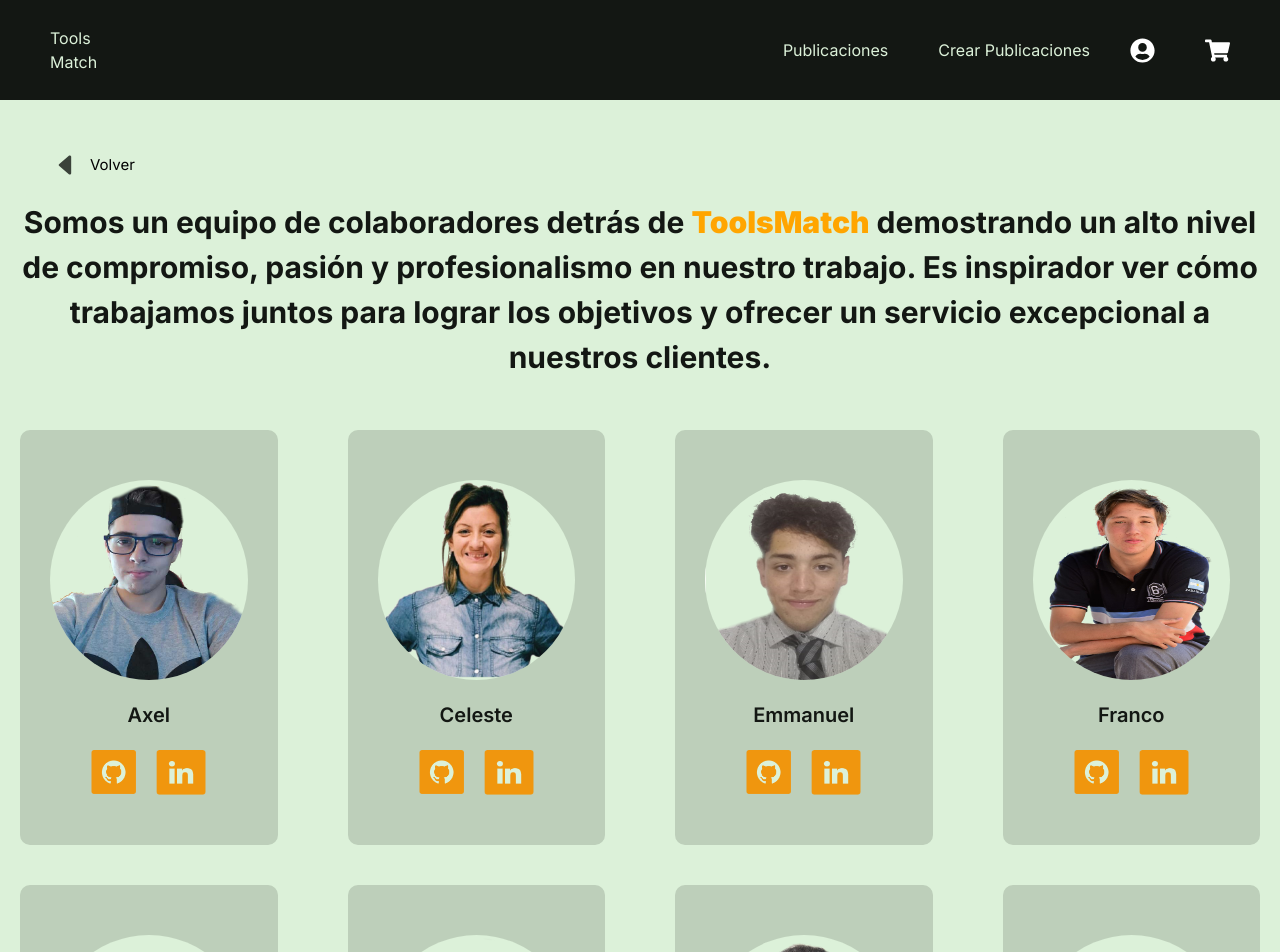
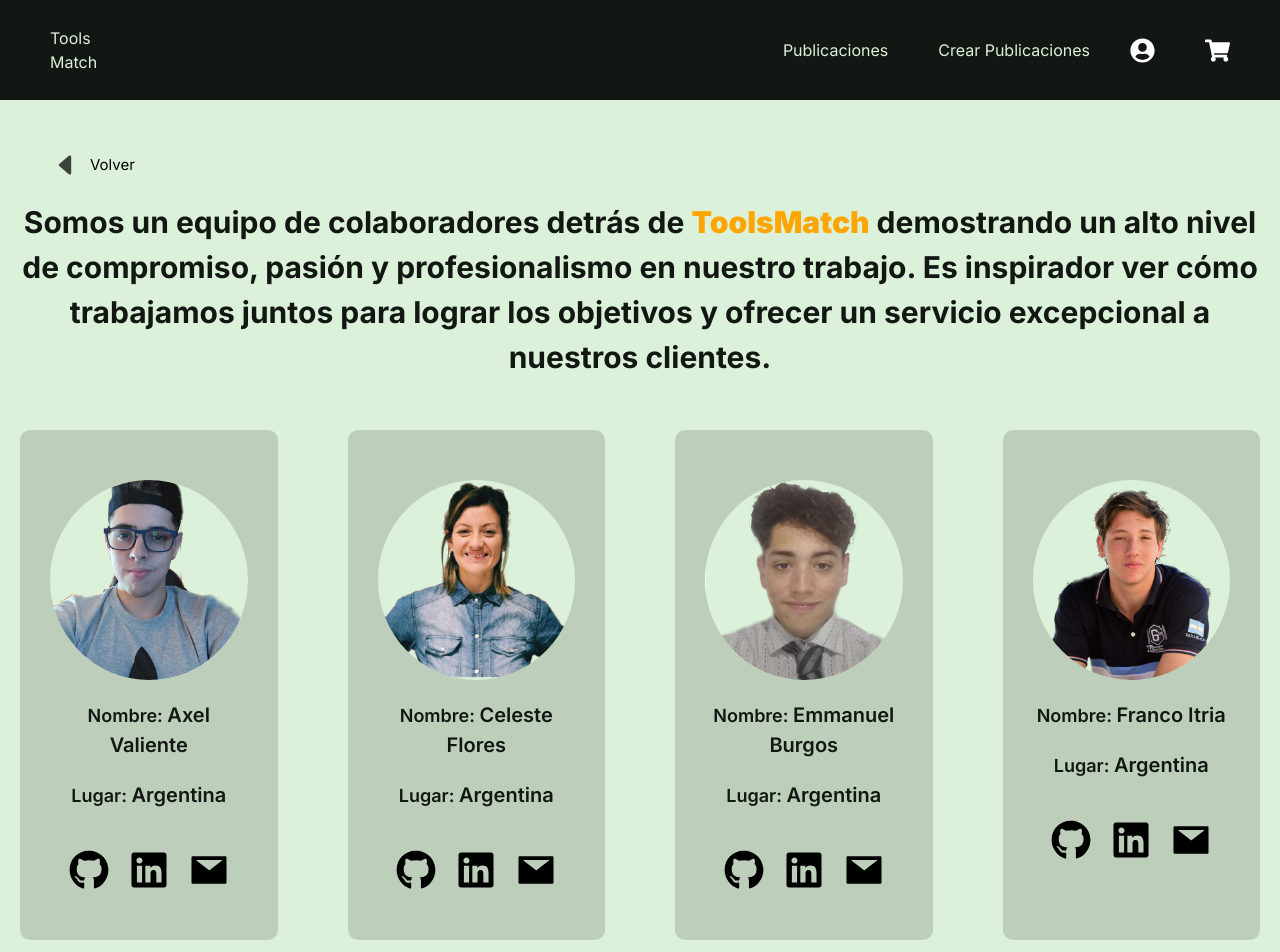
Before and after one commit to Jefersonsteven/tools-match, a Next.js app: page /team in a window 1280 px wide. Shown: the top 952 px of the page. Built offline with nearby package versions, Linux system fonts and the light colour scheme.

Commit message:
de todo un poco :)

```diff
--- a/src/app/team/Team.module.css
+++ b/src/app/team/Team.module.css
@@ -63,12 +63,20 @@
   height: 200px;
   border-radius: 50%;
   margin-top: 20px;
+  object-fit: cover;
 }
 
 .teamName {
   margin-top: 20px;
   color: #131713;
+  font-size: 1.8rem;
+}
+
+.text {
   font-size: 2rem;
+  color: #131713;
+  font-weight: 600;
+  margin-top: 20px;
 }
 
 .teamLinks {
@@ -92,12 +100,6 @@
   height: 2px;
   transform: scale(1.1);
 }
-.github {
-  width: 45px;
-}
-.linkedin {
-  height: 45px;
-}
 
 .backcontainer {
   width: fit-content;
@@ -113,3 +115,12 @@
   color: orange;
   font-weight: 900;
 }
+
+.icons {
+  display: flex;
+  justify-content: center;
+  align-items: center;
+  gap: 1rem;
+  margin-top: 20px;
+  font-size: 4rem;
+}
--- a/src/app/team/page.jsx
+++ b/src/app/team/page.jsx
@@ -4,6 +4,9 @@ import style from "./Team.module.css";
 import Image from "next/image";
 import { useRouter } from "next/navigation";
 import Back from "@/components/back/Back";
+import Link from "next/link";
+import { FaGithub, FaLinkedin } from "react-icons/fa";
+import { AiFillMail } from "react-icons/ai";
 
 export default function Team() {
   const router = useRouter();
@@ -11,34 +14,50 @@ export default function Team() {
   const team = [
     {
       name: "Axel",
+      lastname: "Valiente",
+      country: "Argentina",
       image: "Axel.png",
     },
     {
       name: "Celeste",
+      lastname: "Flores",
+      country: "Argentina",
       image: "Celeste.png",
     },
     {
       name: "Emmanuel",
+      lastname: "Burgos",
+      country: "Argentina",
       image: "Emmanuel.png",
     },
     {
       name: "Franco",
+      lastname: "Itria",
+      country: "Argentina",
       image: "Franco.png",
     },
     {
       name: "Adriana",
+      lastname: "Sanchez",
+      country: "Venezuela",
       image: "Adriana.png",
     },
     {
       name: "Jean",
+      lastname: "Palomino",
+      country: "Colombia",
       image: "Jean.png",
     },
     {
       name: "Yael",
+      lastname: "Romero",
+      country: "Mexico",
       image: "Yael.png",
     },
     {
       name: "Jefferson",
+      lastname: "Nunez",
+      country: "Colombia",
       image: "Jefferson.png",
     },
   ];
@@ -68,26 +87,25 @@ export default function Team() {
                 alt={person.name}
                 className={style.teamImage}
               />
-              <h2 className={style.teamName}>{person.name}</h2>
+              <h2 className={style.teamName}>
+                Nombre:{" "}
+                <span className={style.text}>
+                  {person.name + " " + person.lastname}
+                </span>
+              </h2>
+              <h2 className={style.teamName}>
+                Lugar: <span className={style.text}>{person.country}</span>
+              </h2>
               <div className={style.teamLinks}>
-                <a href="https://github.com" target="_blanket">
-                  <Image
-                    className={style.github}
-                    src="/images/icons/github.jpg"
-                    alt="GitHub"
-                    width={35}
-                    height={40}
-                  />
-                </a>
-                <a href="https://linkedin.com" target="_blanket">
-                  <Image
-                    className={style.linkedin}
-                    src="/images/icons/linkedin.jpg"
-                    alt="LinkedIn"
-                    width={50}
-                    height={40}
-                  />
-                </a>
+                <Link href="https://github.com" target="_blanket">
+                  <FaGithub className={style.icons} />
+                </Link>
+                <Link href="https://linkedin.com" target="_blanket">
+                  <FaLinkedin className={style.icons} />
+                </Link>
+                <Link href="https://www.gmail.com" target="_blanket">
+                  <AiFillMail className={style.icons} />
+                </Link>
               </div>
             </div>
           ))}
--- a/src/components/Filter/FilterBar.jsx
+++ b/src/components/Filter/FilterBar.jsx
@@ -16,6 +16,7 @@ import {
   handleKmChange,
 } from "./handlers";
 import FilterRangeDistance from "../FilterRangeDistance/FilterRangeDistance";
+import { AiOutlineClear } from "react-icons/ai";
 
 export default function FilterBar() {
   const { setCards, title, setTitle, selected, setSelected } =
@@ -55,7 +56,7 @@ export default function FilterBar() {
   // handleKm - Jeffer
   const handleKm = (km, coorde1, coorde2) => {
     handleKmChange(setSelected, km, coorde1, coorde2);
-    console.log(crad)
+    console.log(crad);
   };
 
   const handleCleanFilters = () => {
@@ -363,12 +364,9 @@ export default function FilterBar() {
             </div>
           </div>
           <div className={`ml-8 relative ${style.button}`}>
-            <div
-              className={`py-4 px-40 bg-black text-white hover:bg-gray-800 flex items-center rounded-xl ${style.clear}`}
-            >
-              <button onClick={handleCleanFilters}>
-                {/*   <span>Limpiar</span>
-          <span>Filtros</span>  */}
+            <div className={style.clear}>
+              <button onClick={handleCleanFilters} className={style.clearbtn}>
+                <AiOutlineClear className="mr-2" />
               </button>
             </div>
           </div>
--- a/src/components/Header/Header.jsx
+++ b/src/components/Header/Header.jsx
@@ -75,19 +75,17 @@ function Header() {
             /> */}
           </Link>
         </li>
-        {userId &&
-          userData.admin &&
-          !(pathname.split("/")[1] === "dashboard") && (
-            <li>
-              <Link href="/dashboard/users">
-                <button>Dashboard</button>
-              </Link>
-            </li>
-          )}
       </ul>
       <nav className={styles.nav}>
         <>
           <ul className={styles.nav}>
+            {userId &&
+              userData.admin &&
+              !(pathname.split("/")[1] === "dashboard") && (
+                <li className={styles.navLi}>
+                  <Link href="/dashboard/users">Dashboard</Link>
+                </li>
+              )}
             {pathname !== "/team" && (
               <li className={styles.navLi}>
                 <Link href="/team">Nosotros</Link>
--- a/src/components/Header/Header.module.css
+++ b/src/components/Header/Header.module.css
@@ -151,3 +151,6 @@
   opacity: 1;
   visibility: visible;
 }
+
+.dashboard {
+}
```
Also changed, not shown: src/components/Filter/FilterBar.module.css (+19 -9 lines), public/images/team/Franco.png.
